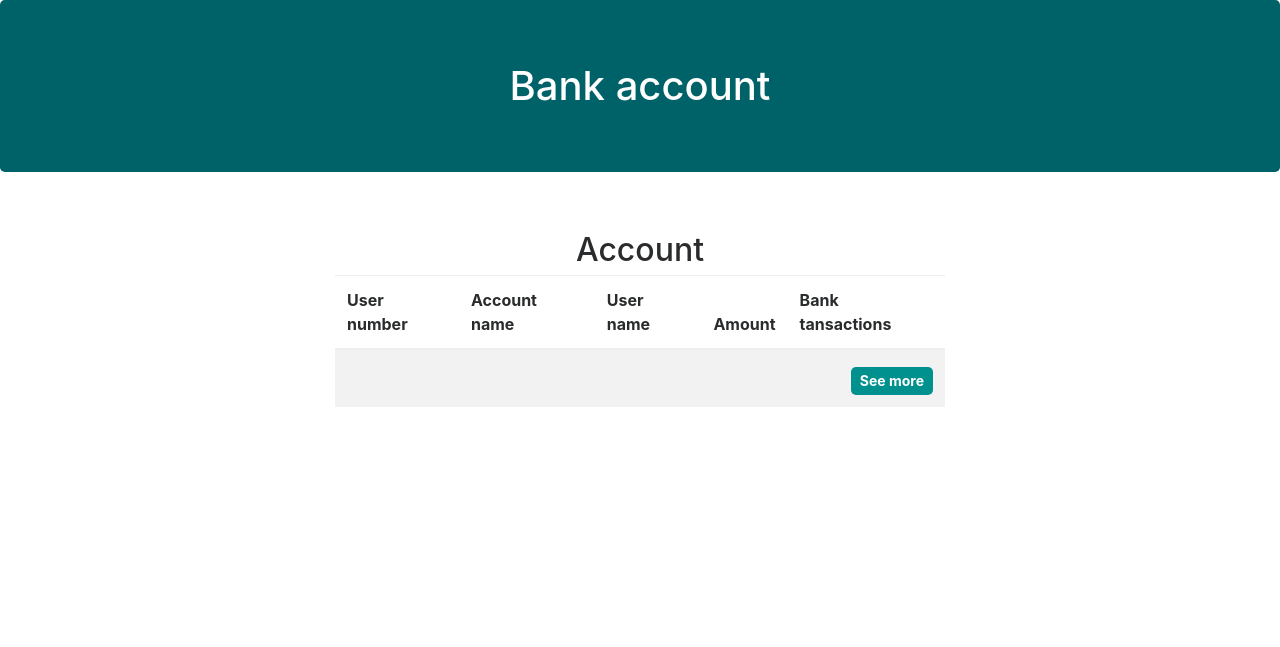
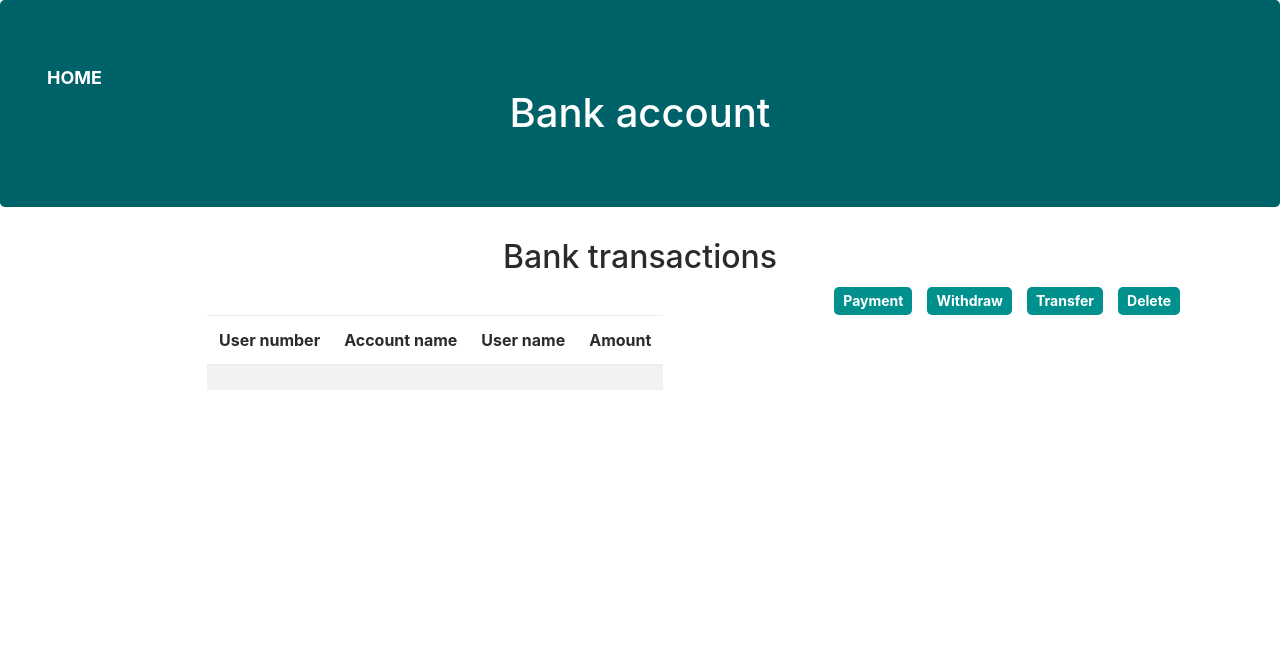
Before and after one commit to Lezzyy/Bank_account, a PHP site: template views/singleView.php in a window 1280 px wide. Shown: the top 647 px of the page. Run offline with PHP 8.4, Linux system fonts and the light colour scheme; the template is opened without the code that fills it, so the values that code supplies are empty.

Commit message:
create bank operations button on single page

```diff
--- a/assets/css/main.css
+++ b/assets/css/main.css
@@ -101,6 +101,18 @@ textarea {
   color: white;
 }
 
+
+.jumbotron a{
+  text-decoration: none;
+  color: white;
+  font-weight: bold;
+  font-size: large;
+}
+
+.jumbotron a:hover{
+  color: #041A1F;
+}
+
 /*index*/
 
 .TabList{
@@ -123,6 +135,17 @@ margin-bottom: 100px;
 .btn-custom:hover{
   background-color:#003D4E;
   color: white;
+}
+
+/*single page*/
+.transaction a{
+margin-right: 15px;
+}
+
+.OneList{
+  border-radius: 5px;
+  width: 70%;
+  float: none;
 }
 
 
--- a/views/singleView.php
+++ b/views/singleView.php
@@ -1,9 +1,19 @@
 <?php
   include("template/header.php")
  ?>
-
- <div class="container TabList">
-     <h2 class="text-center">Account</h2>
+ <div class="container transaction">
+   <h2 class="text-center">Bank transactions</h2>
+   <!-- <div class="row">
+   <div class="col-md-4 text-center"> -->
+ <a class='btn btn-custom btn-sm' href='../controllers/single.php?id=<?php $account->getId()?>'>Delete</a></td>
+ <a class='btn btn-custom btn-sm' href='../controllers/single.php?id=<?php $account->getId()?>'>Transfer</a></td>
+ <a class='btn btn-custom btn-sm' href='../controllers/single.php?id=<?php $account->getId()?>'>Withdraw</a></td>
+ <a class='btn btn-custom btn-sm' href='../controllers/single.php?id=<?php $account->getId()?>'>Payment</a></td>
+<!-- </div>
+</div> -->
+</div>
+ <div class="container OneList">
+     <!-- <h3 class="text-center">Account</h3> -->
    <table class="table table-striped table-responsive text-center">
      <thead>
        <tr>
@@ -11,7 +21,6 @@
          <th>Account name</th>
          <th>User name</th>
          <th>Amount</th>
-         <th>Bank tansactions</th>
        </tr>
      </thead>
      <tbody>
@@ -20,13 +29,12 @@
       <td><?php echo $account->getAccount()?></td>
       <td><?php echo $account->getName()?></td>
       <td><?php echo $account->getAmount()?></td>
-      <td><a class='btn btn-custom btn-sm' href='../controllers/single.php?id=<?php $account->getId()?>'>See more</a></td>
-    </tr>
-
-
+    </tr><br>
      </tbody>
    </table>
    </div>
+
+
  </main>
 
 
--- a/views/template/header.php
+++ b/views/template/header.php
@@ -9,7 +9,9 @@
   </head>
   <body>
     <header>
-      <!-- <div class="container-fluid">         -->
-      <h1 class="text-center jumbotron">Bank account</h1>
-    <!-- </div> -->
+      <div class="header jumbotron">
+          <a href="../controllers/index.php" class="col-md-1">HOME</a>
+          <h1 class="text-center">Bank account</h1>
+      </div>
+
     </header>
```
